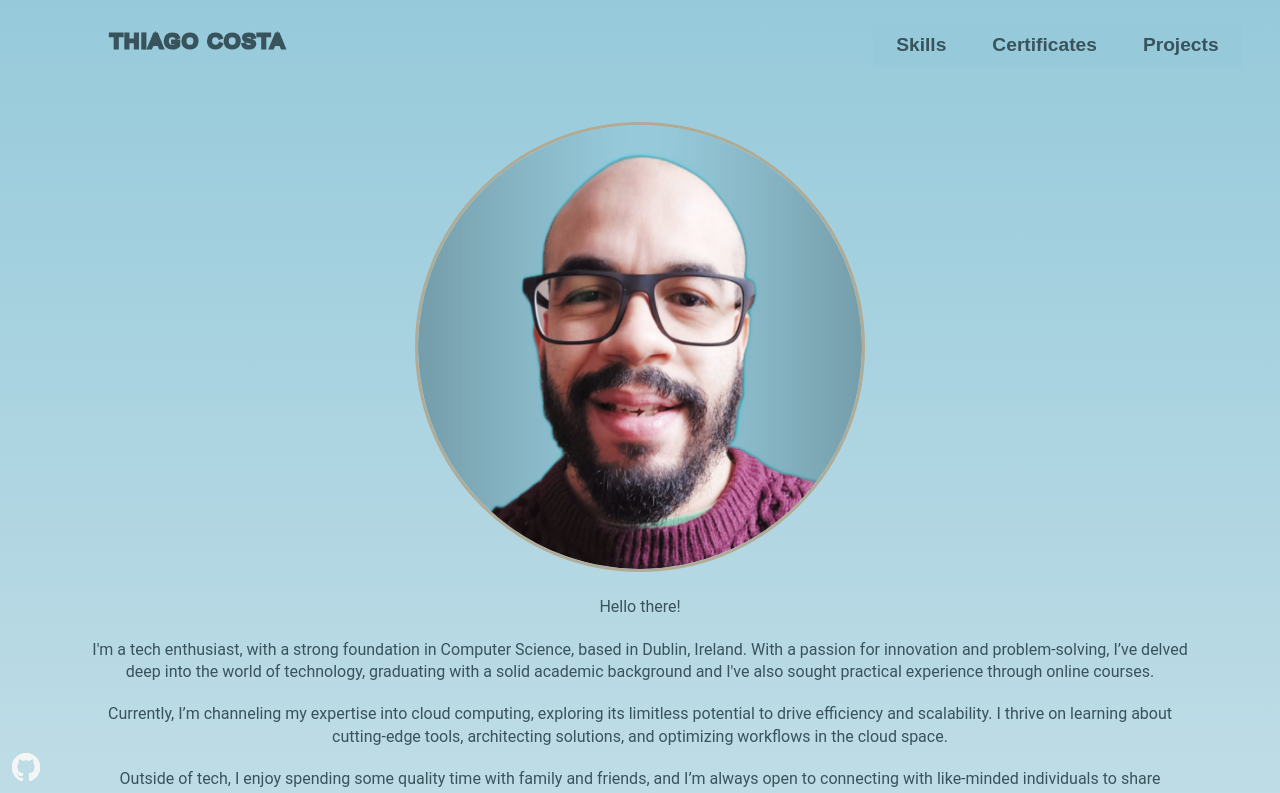
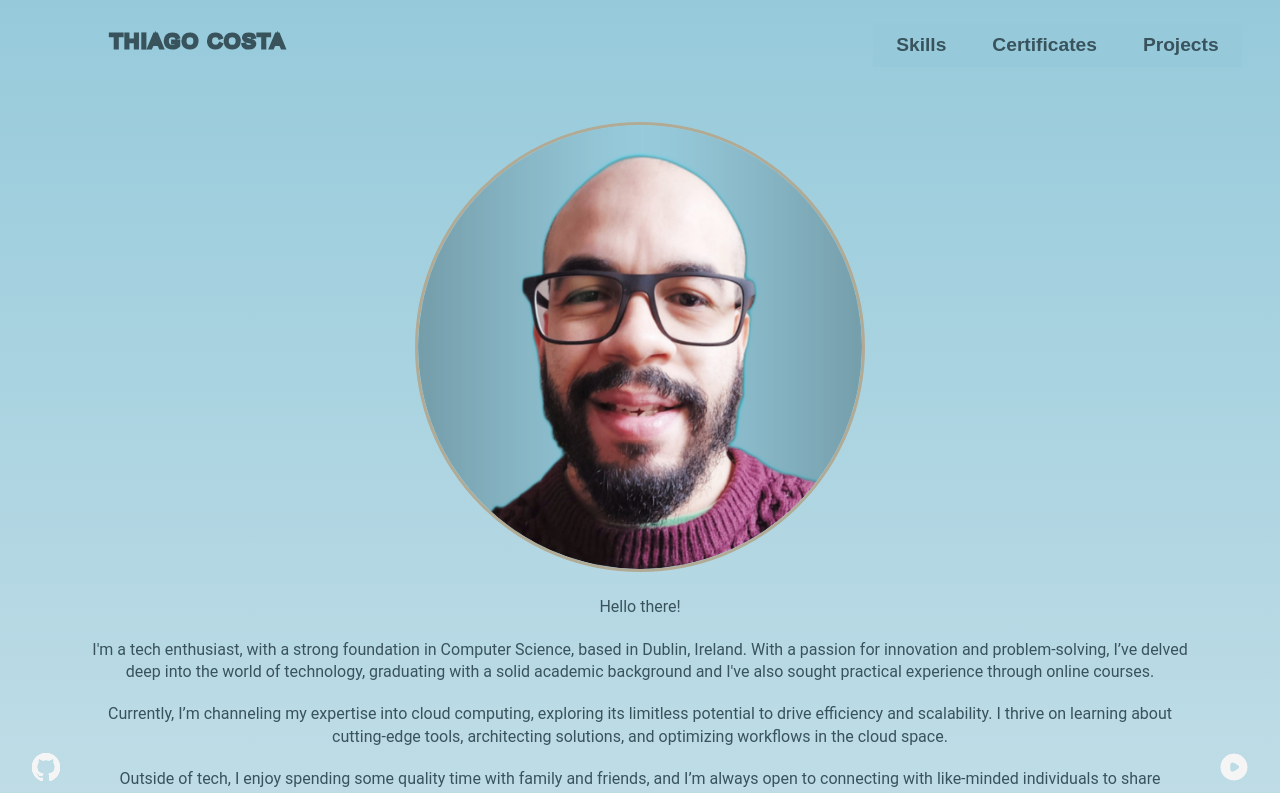
Before and after one commit to Thiagoocosta86/my-portfolio, a React (Create React App) app: page / in a window 1280 px wide. Shown: the top 793 px of the page. Built offline with nearby package versions, Linux system fonts and the light colour scheme.

Commit message:
1- applied a video feature for each project to show a demo of how the app works, handled on CSS for different medias. 2- corrected a misspelling in dataText.js.

```diff
--- a/src/components/Projects.js
+++ b/src/components/Projects.js
@@ -7,6 +7,7 @@ import {myPortfolio} from '../data/dataText';
 import carCrashWebAppPic from "../assets/img/carCrashWebAppPic.png";
 import myPortfolioPic from "../assets/img/my-portfolioMobile.png";
 import { ReactComponent as GithubIcon2 } from "../assets/icons/logo-github.svg";
+import { ReactComponent as VideoIcon } from "../assets/icons/videoIcon.svg";
 import { ReactComponent as TopIcon } from "../assets/icons/arrowhead-up.svg";
 import { ReactComponent as CodingImg } from "../assets/img/underConstruction.svg";
 
@@ -45,6 +46,10 @@ const Projects = () => {
                             class="projects__button button button__small GithubIcon2" target="_blank" rel="noopener noreferrer">
                             <GithubIcon2 width="40" title="GitHub" height="40" alt="GitHub" />
                         </a>
+                        <a href="https://drive.google.com/file/d/1iDp7LFQcnPfIPn-PFvAaPqY9eaxacPrt/view?usp=drive_link"
+                            class="projects__button button button__small VideoIcon" target="_blank" rel="noopener noreferrer">
+                            <VideoIcon width="40" title="VideoIcon" height="40" alt="VideoIcon" />
+                        </a>
                     </div>
                 </div>
                 <div className="projects__description">
@@ -63,6 +68,10 @@ const Projects = () => {
                         <a href="https://github.com/Thiagoocosta86/my-portfolio.git"
                             class="projects__button button button__small GithubIcon2" target="_blank" rel="noopener noreferrer">
                             <GithubIcon2 width="40" title="GitHub" height="40" alt="GitHub" />
+                        </a>
+                        <a href="https://drive.google.com/file/d/1cToCMIpF-VTHQT4VXrwnvZ4-PB8BgOIW/view?usp=drive_link"
+                            class="projects__button button button__small VideoIcon" target="_blank" rel="noopener noreferrer">
+                            <VideoIcon width="40" title="VideoIcon" height="40" alt="VideoIcon" />
                         </a>
                     </div>
                 </div>
--- a/src/data/dataText.js
+++ b/src/data/dataText.js
@@ -28,7 +28,7 @@ const carCrashWebApp =
 
 const myPortfolio =
     `
-        Resposive webpage portfolio was built with React.js and deployed through AWS cloud using Github and Amplify. <b>Learn more...</b>
+        Responsive webpage portfolio was built with React.js and deployed through AWS cloud using Github and Amplify. <b>Learn more...</b>
     `
 
 
--- a/src/styles/medias.css
+++ b/src/styles/medias.css
@@ -290,6 +290,14 @@
   flex: 1;
   align-self: flex-end;
 }
+
+.VideoIcon svg {
+  height: 24px;
+  width: 24px;
+  flex: 1;
+  align-self: flex-end;
+}
+
 /*Footer*/
 
 .floating-contact {
--- a/src/styles/style.css
+++ b/src/styles/style.css
@@ -531,7 +531,7 @@ main {
   .GithubIcon2 {
     position: fixed; /* Make the icon fixed within the viewport */
     bottom: 10px; /* Position near the bottom of the viewport */
-    left: 10px; /* Position near the right of the viewport */
+    left: 30px; /* Position near the right of the viewport */
     z-index: 10; /* Ensure it appears above other content */
     transform: scale(1);
     transition: transform 0.3s ease-in-out;
@@ -548,6 +548,28 @@ main {
   .GithubIcon2:hover svg {
     transform: scale(1.1)
   }
+
+  .VideoIcon {
+    position: fixed; /* Make the icon fixed within the viewport */
+    bottom: 10px; /* Position near the bottom of the viewport */
+    right: 30px; /* Position near the right of the viewport */
+    z-index: 10; /* Ensure it appears above other content */
+    transform: scale(1);
+    transition: transform 0.3s ease-in-out;
+  }
+
+  .VideoIcon svg {
+    fill: var(--light-color);
+    height: 32px;
+    width: 32px;
+    align-self: center;
+
+  }
+
+  .VideoIcon:hover svg {
+    transform: scale(1.1);
+    transition: transform 0.2s ease-in-out;
+}
 
   .projects__title {
     color: var(--secondary-color);
```
Also changed, not shown: src/assets/icons/videoIcon.svg (added).
